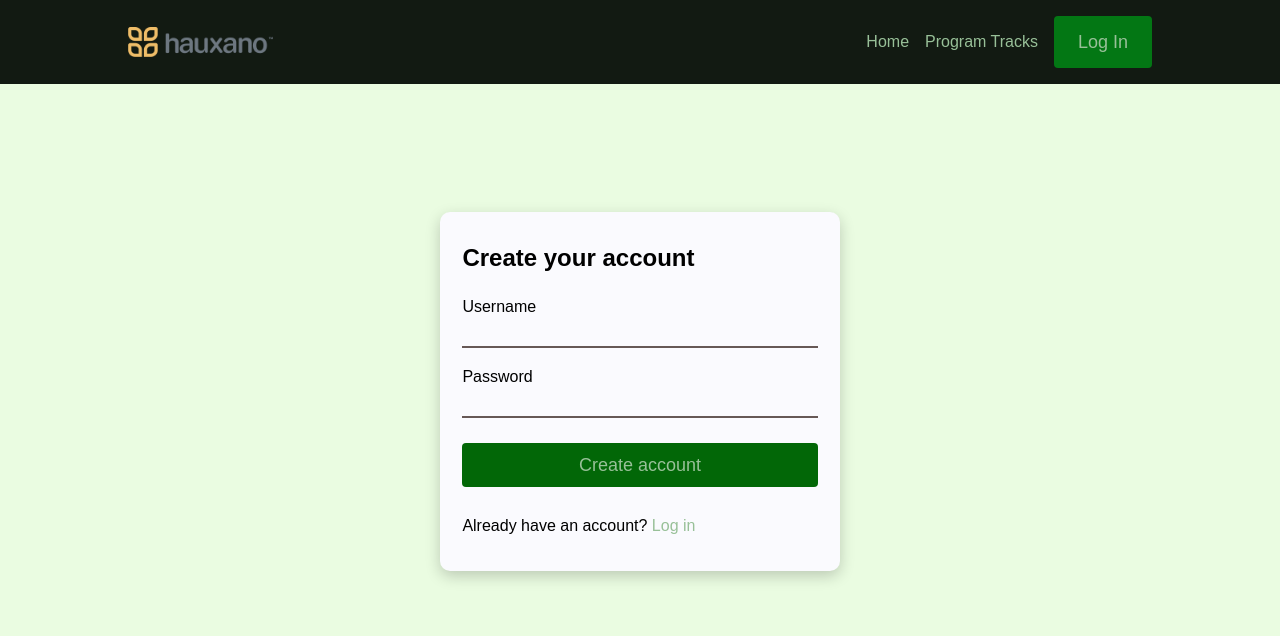
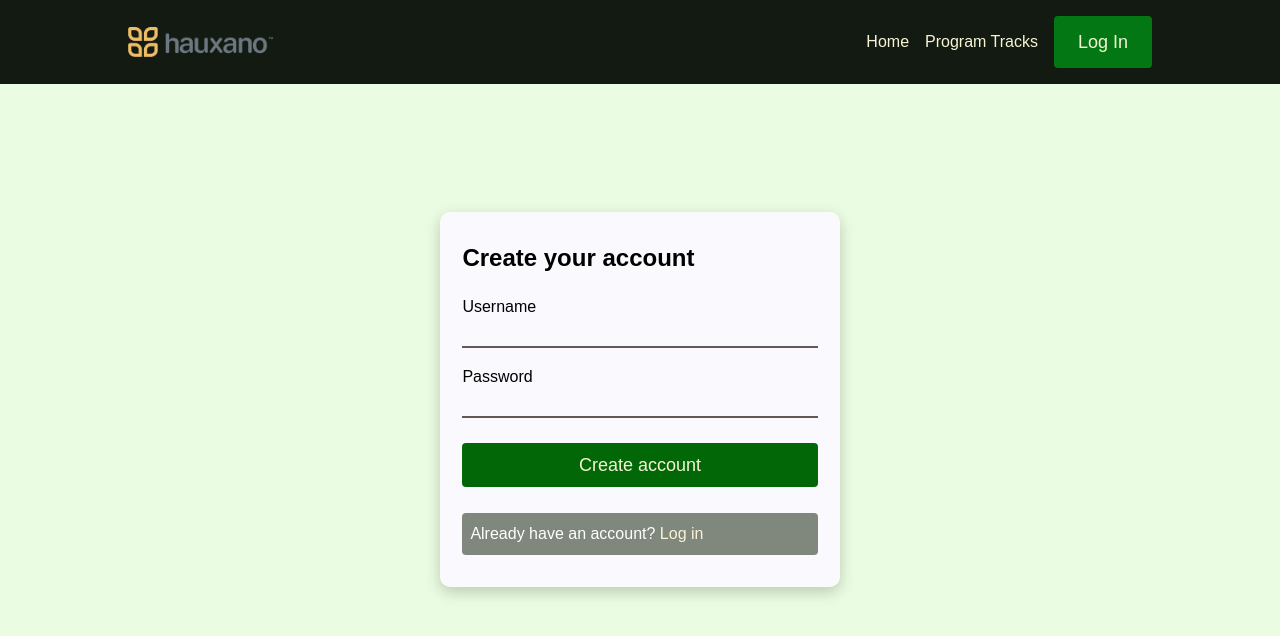
Before and after one commit to delighteee/exam, a React (Create React App) app: page /signup in a window 1280 px wide. Shown: the top 636 px of the page. Built offline with nearby package versions, Linux system fonts and the light colour scheme.

Commit message:
Fixed bugs on pages

```diff
--- a/src/App.css
+++ b/src/App.css
@@ -42,7 +42,7 @@ img {
 
 a {
   cursor: pointer;
-  color: #98c098;
+  color: #f7f4d5;
   text-decoration: none;
 }
 
@@ -332,6 +332,14 @@ a:hover {
   text-align: center;
 }
 
+.note{
+  padding:8px;
+  background: #80877c;
+  color:#ffffff ;
+  border-radius: 4px;
+}
+
+
 /*errorpage */
 .ErrorPage {
   background: #2b2b2b;
--- a/src/pages/LoginForm.js
+++ b/src/pages/LoginForm.js
@@ -6,7 +6,7 @@ import { HashLink } from "react-router-hash-link";
 export default function LoginForm() {
   const { logIn } = useUserAuth();
   const [username, setUsername] = useState("");
-  const [password, setPassword] = useState("");
+  const [setPassword] = useState("");
 
   function onSubmit(e) {
     e.preventDefault();
@@ -46,7 +46,7 @@ export default function LoginForm() {
             </div>
 
             <button className="card-button">Log in</button>
-            <p>Don't have an account? <HashLink
+            <p className="note">Don't have an account? <HashLink
               to="/signup"
               smooth
               scroll={(el) =>
--- a/src/pages/SignupForm.js
+++ b/src/pages/SignupForm.js
@@ -6,7 +6,7 @@ import { HashLink } from "react-router-hash-link";
 export default function SignupForm() {
   const { logIn } = useUserAuth();
   const [username, setUsername] = useState("");
-  const [password, setPassword] = useState("");
+  const [setPassword] = useState("");
 
   function onSubmit(e) {
     e.preventDefault();
@@ -45,7 +45,8 @@ export default function SignupForm() {
               <label className="input-label">Password</label>
             </div>
 
-            <button className="card-button"><HashLink
+            <button className="card-button">
+              <HashLink
                 to="/auth"
                 smooth
                 scroll={(el) =>
@@ -53,8 +54,11 @@ export default function SignupForm() {
                 }
               >
                 Create account
-            </HashLink></button>
-            <p>Already have an account? <HashLink
+              </HashLink>
+            </button>
+            <p className="note">
+              Already have an account?{" "}
+              <HashLink
                 to="/auth"
                 smooth
                 scroll={(el) =>
@@ -62,7 +66,8 @@ export default function SignupForm() {
                 }
               >
                 Log in
-            </HashLink></p>
+              </HashLink>
+            </p>
           </form>
           <div className="card-info"></div>
         </div>
--- a/src/pages/components/Layout.js
+++ b/src/pages/components/Layout.js
@@ -22,7 +22,7 @@ const CustomNavLink = ({ to, ...props }) => {
 };
 
 const Layout = () => {
-  const { user, logIn } = useUserAuth();
+  const { logIn } = useUserAuth();
   function onClick(e) {
     e.preventDefault();
     logIn();
```
Lines whose indentation alone changed are shown as unchanged.
